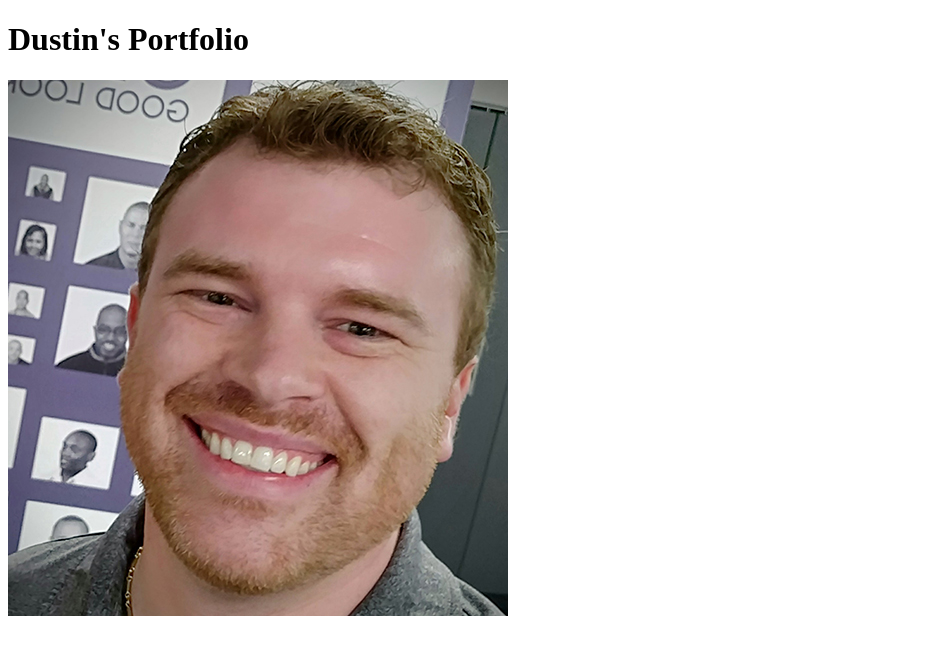
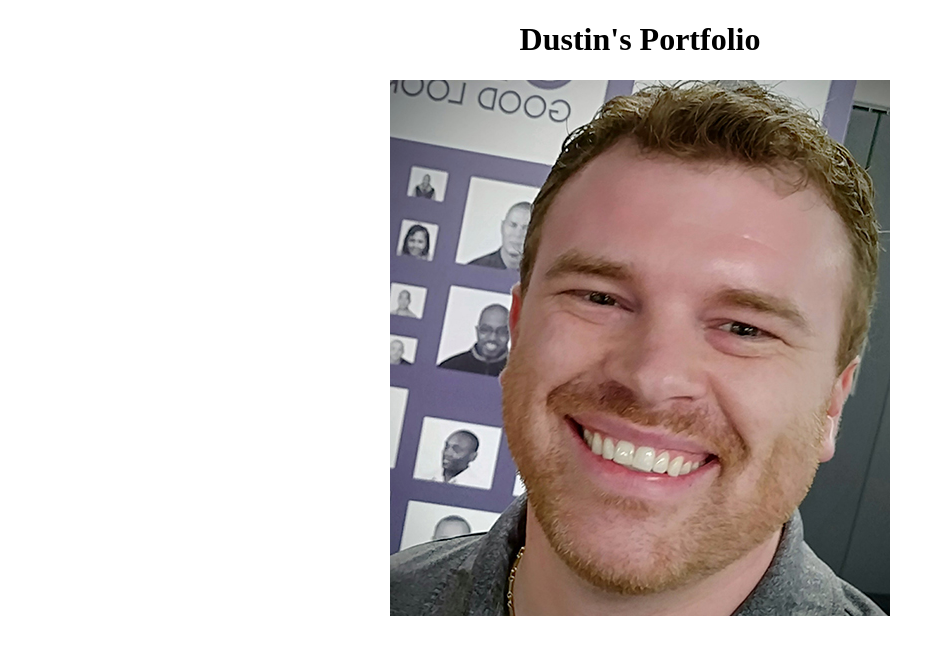
Before and after one commit to dlafavre/dlafavre.github.io, a plain HTML site: page index.html in a window 1280 px wide. Shown: the whole page, without its empty margins (0-945 px from the left). Drawn offline with Linux system fonts and the light colour scheme.

Commit message:
Update index.html

```diff
--- a/index.html
+++ b/index.html
@@ -4,10 +4,12 @@
     <meta charset="UTF-8">
     <meta http-equiv="X-UA-Compatible" content="IE=edge">
     <meta name="viewport" content="width=device-width, initial-scale=1.0">
-    <title>Document</title>
+    <title>Dustin's Portfolio</title>
 </head>
 <body>
-    <h1>Dustin's Portfolio</h1>
-    <img src="Dustin GLI Headshot_MED.jpg"
+    <h1>
+        <center>Dustin's Portfolio</center>
+    </h1>
+    <center><img src="Dustin GLI Headshot_MED.jpg"</center>
 </body>
 </html>
```
